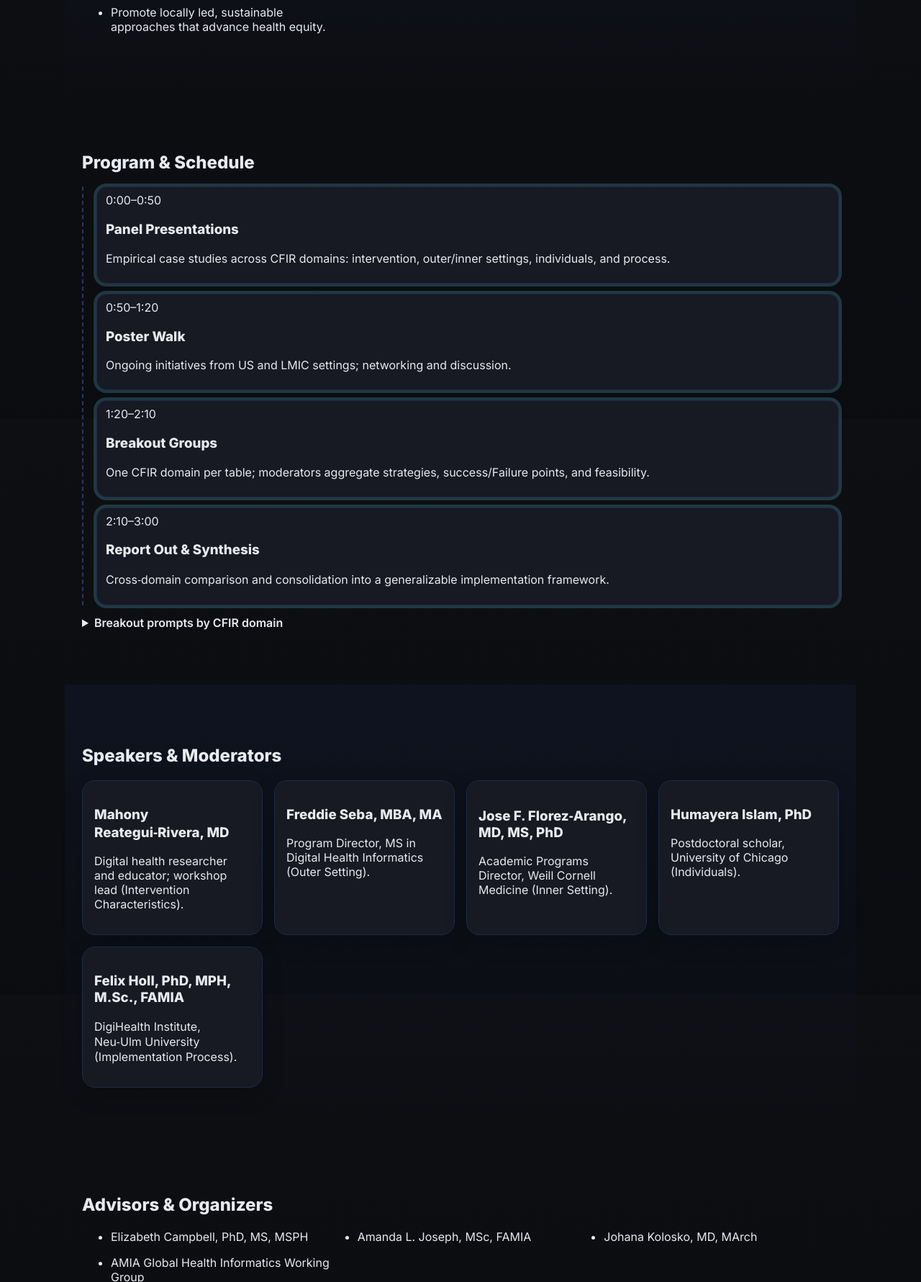
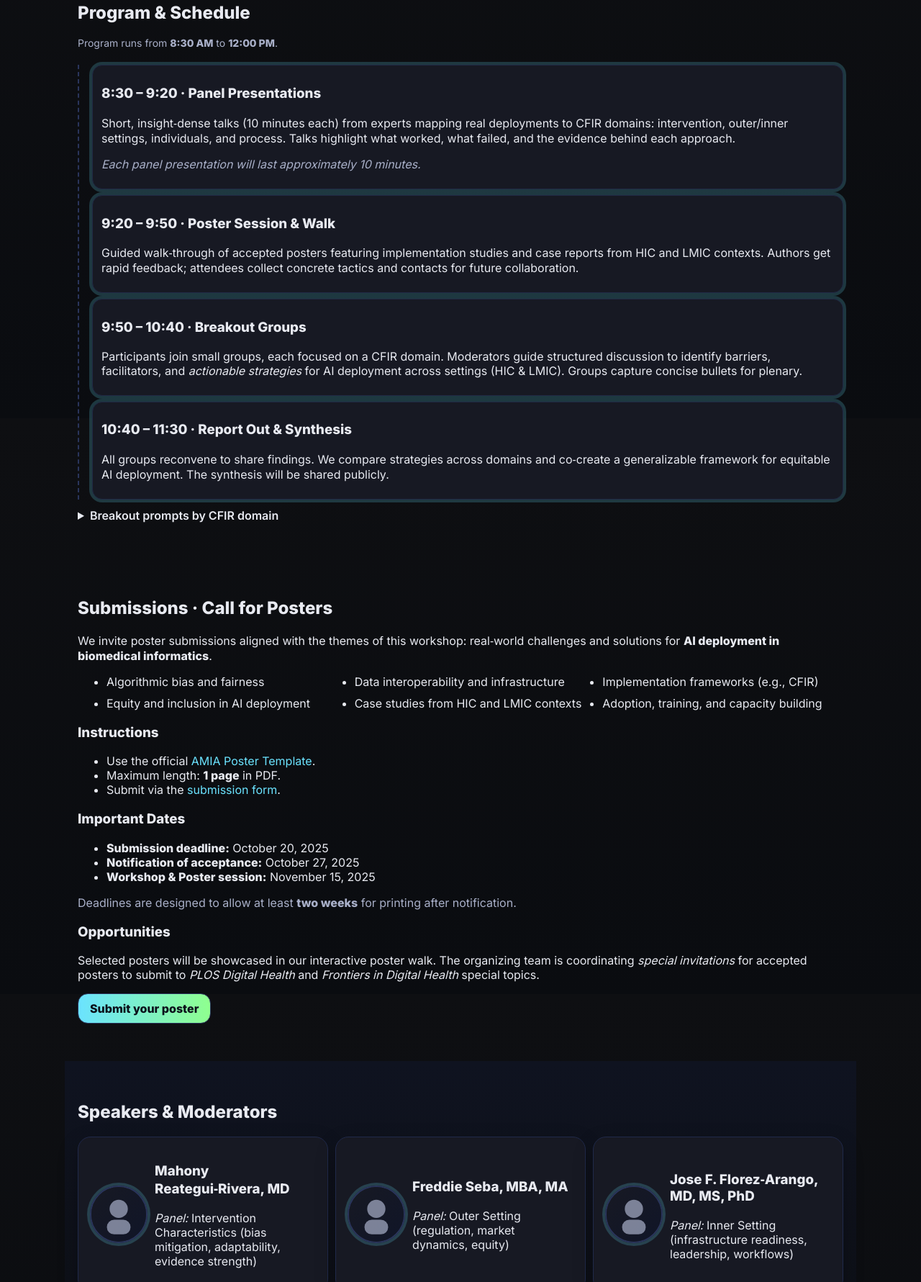
Before and after one commit to cmahonyrr/AMIA_W06_GHI, a plain HTML site: page index.html in a window 1280 px wide. Shown: the part 1019-2800 px from the top of the page at 72% size. Drawn offline with Linux system fonts and the light colour scheme.

Commit message:
Second version

```diff
--- a/assets/style.css
+++ b/assets/style.css
@@ -8,13 +8,13 @@ html,body{margin:0;padding:0}
 body{font-family:Inter,system-ui,-apple-system,Segoe UI,Roboto,Arial,sans-serif;color:var(--fg);background:linear-gradient(180deg,var(--bg),#0a0c10) fixed;}
 a{color:var(--brand);text-decoration:none}
 a:hover{text-decoration:underline}
-.section{padding:64px 24px;max-width:1100px;margin:0 auto}
+.section{padding:36px 18px;max-width:1100px;margin:0 auto}
 .section.alt{background:linear-gradient(180deg,var(--alt),transparent)}
 .site-header{position:relative}
 .nav{display:flex;justify-content:space-between;align-items:center;padding:12px 16px;backdrop-filter:saturate(160%) blur(6px);position:sticky;top:0;z-index:10;background:#0e0f12d9;border-bottom:1px solid #1c2238}
 .brand{font-weight:800;letter-spacing:.2px}
 .nav-toggle{display:none;background:transparent;border:1px solid #2a355c;color:var(--fg);padding:6px 10px;border-radius:10px}
-.nav-links{display:flex;gap:16px;list-style:none;margin:0;padding:0}
+.nav-links{display:flex;gap:10px;list-style:none;margin:0;padding:0}
 .hero{padding:96px 24px;background:radial-gradient(1000px 380px at 50% -40%,#22335a 0%,transparent 60%),linear-gradient(180deg,#101528,transparent)}
 .hero-inner{max-width:1000px;margin:0 auto;text-align:center}
 .hero h1{font-size:40px;line-height:1.1;margin:0 0 8px}
@@ -22,17 +22,32 @@ a:hover{text-decoration:underline}
 .meta{color:var(--muted);font-size:14px;margin:0 0 22px}
 .btn{display:inline-block;padding:10px 16px;border-radius:14px;border:1px solid #2a355c}
 .btn.primary{background:linear-gradient(90deg, var(--brand), var(--acc)); color:#0b0f1a; font-weight:700}
-.grid.two{display:grid;grid-template-columns:repeat(auto-fit,minmax(260px,1fr));gap:16px}
-.timeline{border-left:2px dashed #2a355c;margin:16px 0 0;padding-left:18px}
-.slot{margin:14px 0;padding:8px 12px;border:1px solid #212945;border-radius:14px;background:var(--card);box-shadow:0 0 0 4px var(--ring)}
-.cards{display:grid;grid-template-columns:repeat(auto-fit,minmax(240px,1fr));gap:16px}
+.grid.two{display:grid;grid-template-columns:repeat(auto-fit,minmax(260px,1fr));gap:10px}
+.timeline{border-left:2px dashed #2a355c;margin:8px 0 0;padding-left:18px}
+.slot{margin:8px 0;padding:8px 12px;border:1px solid #212945;border-radius:14px;background:var(--card);box-shadow:0 0 0 4px var(--ring)}
+.cards{display:grid;grid-template-columns:repeat(auto-fit,minmax(260px,1fr));gap:10px}
+.cards.avatars .card{display:flex;align-items:center;gap:10px}
 .card{background:var(--card);border:1px solid #20294a;border-radius:18px;padding:16px;box-shadow:0 10px 30px #00000033}
 .note{color:var(--muted)}
 .accordion summary{cursor:pointer;font-weight:600;margin:12px 0}
 .site-footer{padding:24px;color:var(--muted);text-align:center;border-top:1px solid #1c2238}
+
+/* Avatars */
+.cards.avatars .avatar{width:80px;height:80px;border-radius:50%;object-fit:cover;display:block;border:2px solid #2a355c;box-shadow:0 0 0 4px var(--ring)}
+
 @media (max-width:760px){
   .nav-toggle{display:block}
   .nav-links{display:none;flex-direction:column;background:#0e0f12;border:1px solid #1c2238;padding:8px;position:absolute;right:12px;top:46px;border-radius:12px}
   .nav-links.open{display:flex}
   .hero h1{font-size:30px}
 }
+
+
+/* Responsive Google Map */
+.map-embed{position:relative;padding-bottom:56.25%;height:0;border:1px solid #1c2238;border-radius:14px;overflow:hidden;box-shadow:0 10px 30px #00000033;background:#0e0f12}
+.map-embed iframe{position:absolute;top:0;left:0;width:100%;height:100%;border:0}
+
+
+/* Slot time label and subnote */
+.slot-time{display:block;font-size:12px;color:var(--muted);margin-bottom:6px;letter-spacing:.2px}
+.subnote{font-style:italic;color:var(--muted)}
--- a/index.html
+++ b/index.html
@@ -3,20 +3,20 @@
 <head>
   <meta charset="utf-8">
   <meta name="viewport" content="width=device-width, initial-scale=1">
-  <title>AMIA 2025 Workshop: Identifying Solutions to Challenges to AI Deployment in Biomedical Informatics</title>
-  <meta name="description" content="Interactive AMIA 2025 workshop (GHI WG): CFIR-guided strategies to overcome real-world challenges in AI deployment for biomedical informatics.">
-  <meta name="keywords" content="Global Health, Artificial Intelligence, Implementation Science, Biomedical Informatics, CFIR, Health Equity">
+  <title>DepAI Workshop 2025 — Deploying AI in Biomedical Informatics</title>
+  <meta name="description" content="Participatory AMIA 2025 workshop (DepAI): CFIR-guided strategies to overcome real‑world challenges in AI deployment for biomedical informatics.">
+  <meta name="keywords" content="AI Deployment, Biomedical Informatics, Global Health, CFIR, Implementation Science, Health Equity">
   <link rel="canonical" href="https://<your-username>.github.io/<your-repo>/">
-  <meta property="og:title" content="AMIA 2025 Workshop: Identifying Solutions to Challenges to AI Deployment in Biomedical Informatics">
-  <meta property="og:description" content="Hands-on, CFIR-based workshop to address bias, interoperability, ethics, and scalability for AI in healthcare.">
+  <meta property="og:title" content="DepAI Workshop 2025 — Deploying AI in Biomedical Informatics">
+  <meta property="og:description" content="Hands-on, CFIR-based workshop to address bias, interoperability, equity, and scalability for AI in healthcare.">
   <meta property="og:type" content="website">
   <meta property="og:url" content="https://<your-username>.github.io/<your-repo>/">
   <meta property="og:image" content="https://<your-username>.github.io/<your-repo>/assets/social-card.png">
   <meta name="twitter:card" content="summary_large_image">
-  <meta name="twitter:title" content="AMIA 2025 Workshop: Identifying Solutions to Challenges to AI Deployment in Biomedical Informatics">
-  <meta name="twitter:description" content="AMIA 2025 CFIR-guided workshop on practical, equitable AI deployment.">
+  <meta name="twitter:title" content="DepAI Workshop 2025 — Deploying AI in Biomedical Informatics">
+  <meta name="twitter:description" content="DepAI: participatory workshop on AI deployment in biomedical informatics.">
   <meta name="twitter:image" content="https://<your-username>.github.io/<your-repo>/assets/social-card.png">
-  <script type="application/ld+json">{"@context": "https://schema.org", "@type": "Event", "name": "AMIA 2025 Workshop: Identifying Solutions to Challenges to AI Deployment in Biomedical Informatics", "description": "Three-hour interactive workshop using CFIR to co-create strategies for real-world AI deployment in biomedical informatics.", "startDate": "2025-11-15T08:30:00-05:00", "endDate": "2025-11-15T12:00:00-05:00", "eventAttendanceMode": "https://schema.org/OfflineEventAttendanceMode", "eventStatus": "https://schema.org/EventScheduled", "location": {"@type": "Place", "name": "Atlanta Marriott Marquis", "address": {"@type": "PostalAddress", "addressLocality": "Atlanta", "addressRegion": "GA", "addressCountry": "US"}}, "organizer": {"@type": "Organization", "name": "AMIA Global Health Informatics Working Group"}, "keywords": "Global Health, Artificial Intelligence, Implementation Science, Biomedical Informatics, CFIR, Health Equity", "image": ["https://<your-username>.github.io/<your-repo>/assets/social-card.png"], "offers": {"@type": "Offer", "url": "https://<your-username>.github.io/<your-repo>/", "price": "0", "priceCurrency": "USD", "availability": "https://schema.org/InStock", "validFrom": "2025-08-01T00:00:00-04:00"}}</script>
+  <script type="application/ld+json">{"@context": "https://schema.org", "@type": "Event", "name": "DepAI Workshop 2025 \u2014 Deploying AI in Biomedical Informatics", "description": "Participatory AMIA 2025 workshop: CFIR-guided strategies for real-world AI deployment across HIC/LMIC contexts.", "startDate": "2025-11-15T08:30:00-05:00", "endDate": "2025-11-15T12:00:00-05:00", "eventAttendanceMode": "https://schema.org/OfflineEventAttendanceMode", "eventStatus": "https://schema.org/EventScheduled", "location": {"@type": "Place", "name": "Room M101 \u00b7 Atlanta Marriott Marquis, Atlanta, GA", "address": {"@type": "PostalAddress", "addressLocality": "Atlanta", "addressRegion": "GA", "addressCountry": "US"}}, "organizer": {"@type": "Organization", "name": "AMIA Global Health Informatics Working Group"}, "keywords": "AI Deployment, Biomedical Informatics, Global Health, CFIR, Implementation Science, Health Equity", "image": ["https://<your-username>.github.io/<your-repo>/assets/social-card.png"], "offers": {"@type": "Offer", "url": "https://<your-username>.github.io/<your-repo>/", "price": "0", "priceCurrency": "USD", "availability": "https://schema.org/InStock", "validFrom": "2025-08-01T00:00:00-04:00"}}</script>
   <link rel="preconnect" href="https://fonts.googleapis.com">
   <link rel="preconnect" href="https://fonts.gstatic.com" crossorigin>
   <link href="https://fonts.googleapis.com/css2?family=Inter:wght@300;400;600;800&display=swap" rel="stylesheet">
@@ -25,12 +25,13 @@
 <body>
   <header class="site-header">
     <nav class="nav" aria-label="Primary">
-      <a class="brand" href="#top">AMIA 2025 Workshop</a>
+      <a class="brand" href="#top">DepAI 2025</a>
       <button class="nav-toggle" aria-expanded="false" aria-controls="nav-links">Menu</button>
       <ul id="nav-links" class="nav-links">
-        <li><a href="#overview">Overview</a></li>
+        <li><a href="#submissions">Overview</a></li>
         <li><a href="#objectives">Objectives</a></li>
         <li><a href="#schedule">Schedule</a></li>
+        <li><a href="#submissions">Submissions</a></li>
         <li><a href="#speakers">Speakers</a></li>
         <li><a href="#organizers">Organizers</a></li>
         <li><a href="#venue">Venue</a></li>
@@ -39,10 +40,10 @@
     </nav>
     <section class="hero" id="top">
       <div class="hero-inner">
-        <h1>Identifying Solutions to Challenges to AI Deployment in Biomedical Informatics</h1>
-        <p class="subtitle">Insights from the US and Beyond · CFIR-guided · Equity-focused</p>
-        <p class="meta">November 15, 2025 · 8:30 AM – 12:00 PM (EST) · Atlanta Marriott Marquis, Atlanta, GA</p>
-        <a class="btn primary" href="#overview">Explore the workshop</a>
+        <h1>Deploying AI in Biomedical Informatics</h1>
+        <p class="subtitle">CFIR-guided · Equity-focused · Participatory</p>
+        <p class="meta">November 15, 2025 · 8:30 AM – 12:00 PM · Room M101 · Atlanta Marriott Marquis, Atlanta, GA</p>
+        <a class="btn primary" href="#submissions">Submissions open!</a>
       </div>
     </section>
   </header>
@@ -54,11 +55,10 @@
         Artificial Intelligence (AI) offers transformative potential for biomedical informatics—improving diagnostics,
         personalizing treatment, and accelerating research. Yet real‑world deployment faces challenges such as algorithmic bias,
         data interoperability, ethical concerns, and scalability constraints—risks that may widen health disparities if unaddressed.
-        This three‑hour interactive workshop, organized by the AMIA Global Health Informatics Working Group, uses the
-        Consolidated Framework for Implementation Research (CFIR) to surface practical strategies from both high‑resource and
-        LMIC contexts, culminating in a co‑created, generalizable framework for equitable AI implementation.
+        This three‑hour <em>participatory</em> workshop uses the Consolidated Framework for Implementation Research (CFIR) to surface practical
+        strategies from both high‑resource and LMIC contexts, culminating in a co‑created, generalizable framework for equitable AI implementation.
       </p>
-      <p class="note">Audience: clinicians, informaticians, researchers, policymakers, and health IT professionals.</p>
+      <p class="note"><strong>Participatory format:</strong> Attendees actively contribute to breakout discussions and the synthesis of a practical implementation framework.</p>
     </section>
 
     <section id="objectives" class="section alt">
@@ -73,26 +73,26 @@
 
     <section id="schedule" class="section">
       <h2>Program &amp; Schedule</h2>
+      <p class="meta">Program runs from <strong>8:30 AM</strong> to <strong>12:00 PM</strong>.</p>
+
+
       <div class="timeline">
         <article class="slot">
-          <time>0:00–0:50</time>
-          <h3>Panel Presentations</h3>
-          <p>Empirical case studies across CFIR domains: intervention, outer/inner settings, individuals, and process.</p>
+          <h3>8:30 – 9:20 · Panel Presentations</h3>
+<p>Short, insight‑dense talks (10 minutes each) from experts mapping real deployments to CFIR domains: intervention, outer/inner settings, individuals, and process. Talks highlight what worked, what failed, and the evidence behind each approach.</p>
+<p class="note"><em>Each panel presentation will last approximately 10 minutes.</em></p>
         </article>
         <article class="slot">
-          <time>0:50–1:20</time>
-          <h3>Poster Walk</h3>
-          <p>Ongoing initiatives from US and LMIC settings; networking and discussion.</p>
+          <h3>9:20 – 9:50 · Poster Session &amp; Walk</h3>
+<p>Guided walk‑through of accepted posters featuring implementation studies and case reports from HIC and LMIC contexts. Authors get rapid feedback; attendees collect concrete tactics and contacts for future collaboration.</p>
         </article>
         <article class="slot">
-          <time>1:20–2:10</time>
-          <h3>Breakout Groups</h3>
-          <p>One CFIR domain per table; moderators aggregate strategies, success/Failure points, and feasibility.</p>
+          <h3>9:50 – 10:40 · Breakout Groups</h3>
+<p>Participants join small groups, each focused on a CFIR domain. Moderators guide structured discussion to identify barriers, facilitators, and <em>actionable strategies</em> for AI deployment across settings (HIC &amp; LMIC). Groups capture concise bullets for plenary.</p>
         </article>
         <article class="slot">
-          <time>2:10–3:00</time>
-          <h3>Report Out &amp; Synthesis</h3>
-          <p>Cross‑domain comparison and consolidation into a generalizable implementation framework.</p>
+          <h3>10:40 – 11:30 · Report Out &amp; Synthesis</h3>
+<p>All groups reconvene to share findings. We compare strategies across domains and co‑create a generalizable framework for equitable AI deployment. The synthesis will be shared publicly.</p>
         </article>
       </div>
 
@@ -108,28 +108,72 @@
       </details>
     </section>
 
+    <section id="submissions" class="section">
+      <h2>Submissions · Call for Posters</h2>
+      <p>We invite poster submissions aligned with the themes of this workshop: real‑world challenges and solutions for <strong>AI deployment in biomedical informatics</strong>.</p>
+      <ul class="grid two">
+        <li>Algorithmic bias and fairness</li>
+        <li>Data interoperability and infrastructure</li>
+        <li>Implementation frameworks (e.g., CFIR)</li>
+        <li>Equity and inclusion in AI deployment</li>
+        <li>Case studies from HIC and LMIC contexts</li>
+        <li>Adoption, training, and capacity building</li>
+      </ul>
+      <h3>Instructions</h3>
+      <ul>
+        <li>Use the official <a href="https://brand.amia.org/m/95c9b4f4632c1fe/original/amia-symposium-template-paper-poster.docx" target="_blank" rel="noopener">AMIA Poster Template</a>.</li>
+        <li>Maximum length: <strong>1 page</strong> in PDF.</li>
+        <li>Submit via the <a href="https://app.oxfordabstracts.com/stages/79716/submitter" target="_blank" rel="noopener">submission form</a>.</li>
+      </ul>
+      <h3>Important Dates</h3>
+      <ul>
+        <li><strong>Submission deadline:</strong> October 20, 2025</li>
+        <li><strong>Notification of acceptance:</strong> October 27, 2025</li>
+        <li><strong>Workshop &amp; Poster session:</strong> November 15, 2025</li>
+      </ul>
+      <p class="note">Deadlines are designed to allow at least <strong>two weeks</strong> for printing after notification.</p>
+      <h3>Opportunities</h3>
+      <p>Selected posters will be showcased in our interactive poster walk. The organizing team is coordinating <em>special invitations</em> for accepted posters to submit to <em>PLOS Digital Health</em> and <em>Frontiers in Digital Health</em> special topics.</p>
+      <p><a class="btn primary" href="https://app.oxfordabstracts.com/stages/79716/submitter" target="_blank" rel="noopener">Submit your poster</a></p>
+    </section>
+
     <section id="speakers" class="section alt">
       <h2>Speakers &amp; Moderators</h2>
-      <div class="cards">
+      <div class="cards avatars">
         <article class="card">
-          <h3>Mahony Reategui‑Rivera, MD</h3>
-          <p>Digital health researcher and educator; workshop lead (Intervention Characteristics).</p>
+          <img class="avatar" src="assets/speakers/mahony.jpg" alt="Mahony Reategui-Rivera" onerror="this.src='assets/speakers/placeholder.svg'"/>
+          <div>
+            <h3>Mahony Reategui‑Rivera, MD</h3>
+            <p><em>Panel:</em> Intervention Characteristics (bias mitigation, adaptability, evidence strength)</p>
+          </div>
         </article>
         <article class="card">
-          <h3>Freddie Seba, MBA, MA</h3>
-          <p>Program Director, MS in Digital Health Informatics (Outer Setting).</p>
+          <img class="avatar" src="assets/speakers/seba.jpg" alt="Freddie Seba" onerror="this.src='assets/speakers/placeholder.svg'"/>
+          <div>
+            <h3>Freddie Seba, MBA, MA</h3>
+            <p><em>Panel:</em> Outer Setting (regulation, market dynamics, equity)</p>
+          </div>
         </article>
         <article class="card">
-          <h3>Jose F. Florez‑Arango, MD, MS, PhD</h3>
-          <p>Academic Programs Director, Weill Cornell Medicine (Inner Setting).</p>
+          <img class="avatar" src="assets/speakers/florez-arango.jpg" alt="Jose F. Florez-Arango" onerror="this.src='assets/speakers/placeholder.svg'"/>
+          <div>
+            <h3>Jose F. Florez‑Arango, MD, MS, PhD</h3>
+            <p><em>Panel:</em> Inner Setting (infrastructure readiness, leadership, workflows)</p>
+          </div>
         </article>
         <article class="card">
-          <h3>Humayera Islam, PhD</h3>
-          <p>Postdoctoral scholar, University of Chicago (Individuals).</p>
+          <img class="avatar" src="assets/speakers/islam.jpg" alt="Humayera Islam" onerror="this.src='assets/speakers/placeholder.svg'"/>
+          <div>
+            <h3>Humayera Islam, PhD</h3>
+            <p><em>Panel:</em> Individuals (skills, beliefs, training, collaboration)</p>
+          </div>
         </article>
         <article class="card">
-          <h3>Felix Holl, PhD, MPH, M.Sc., FAMIA</h3>
-          <p>DigiHealth Institute, Neu‑Ulm University (Implementation Process).</p>
+          <img class="avatar" src="assets/speakers/holl.jpg" alt="Felix Holl" onerror="this.src='assets/speakers/placeholder.svg'"/>
+          <div>
+            <h3>Felix Holl, PhD, MPH, M.Sc., FAMIA</h3>
+            <p><em>Panel:</em> Process (planning, execution, monitoring, scale‑up)</p>
+          </div>
         </article>
       </div>
     </section>
@@ -144,21 +188,29 @@
       </ul>
     </section>
 
+
     <section id="venue" class="section alt">
       <h2>Venue</h2>
-      <p>Atlanta Marriott Marquis, Atlanta, GA</p>
-      <p><em>Exact room TBA</em>. Check the AMIA Annual Symposium program for updates.</p>
+      <p>Room M101 · Atlanta Marriott Marquis, Atlanta, GA</p>
+      <div class="map-embed">
+        <iframe
+          title="Map — Atlanta Marriott Marquis"
+          src="https://www.google.com/maps?q=Atlanta%20Marriott%20Marquis&output=embed"
+          loading="lazy" referrerpolicy="no-referrer-when-downgrade"></iframe>
+      </div>
+      <p><em>Exact room confirmed:</em> Room M101. Check the AMIA Annual Symposium program for any updates.</p>
     </section>
+
 
     <section id="contact" class="section">
       <h2>Contact</h2>
-      <p>Have questions or want to present a poster about your global AI initiative? Reach us at
-        <a href="mailto:your.email@example.com">your.email@example.com</a>.</p>
+      <p>Questions or want to present a poster about your global AI initiative? Reach us at
+        <a href="mailto:mahony.reategui@utah.edu">mahony.reategui@utah.edu</a>.</p>
     </section>
   </main>
 
   <footer class="site-footer">
-    <p>© 2025 AMIA Global Health Informatics WG · Built for GitHub Pages</p>
+    <p>© 2025 DepAI Workshop · Built for GitHub Pages</p>
   </footer>
 
   <script src="assets/script.js" defer></script>
```
Also changed, not shown: assets/README-POSTER-TEMPLATE.txt (added), assets/social-card.png, assets/social-card.svg (added), assets/speakers/placeholder.svg (added), 1 other file.
